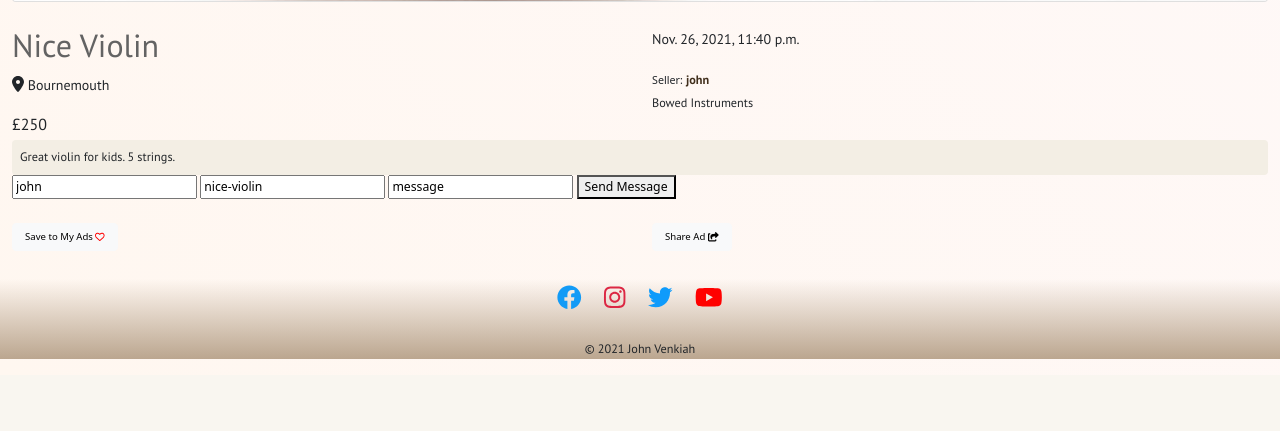
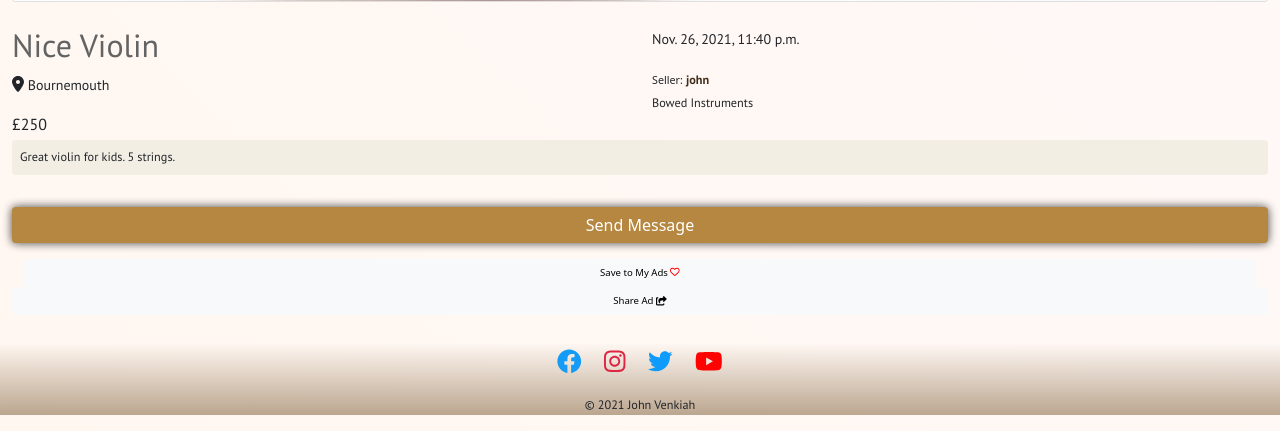
Before and after one commit to johnvenkiah/CI_PP4_John_Venkiah, a Django app: a page that uses templates/main/base.html in a window 1280 px wide. Shown: the part 2166-2597 px from the top of the page. Before the commit the page ends 2525 px from the top, so only its background shows below. Run offline with Django 3.2, Linux system fonts and the light colour scheme; a user stored in the database is signed in; data comes from the database, SQL or seed files in the repository; data that the repository does not hold is empty; some web fonts are replaced.

Commit message:
change layout for ad deatil

```diff
--- a/templates/ads/ad_detail.html
+++ b/templates/ads/ad_detail.html
@@ -39,30 +39,29 @@
         </div>
     </div>
     <div class="row">
-        <div class="col">
+        <div class="col mt-3">
             {% if request.user.username == ad.seller.username %}
-            <a class="btn btn-success"href="{% url 'ads:ad_update' ad.seller ad.slug %}">Edit Ad</a>
+            <a class="btn btn-main" href="{% url 'ads:ad_update' ad.seller ad.slug %}">Edit Ad</a>
             {% endif %}
         </div>
     </div>
+    {% if user.is_authenticated and request.user.username != ad.seller.username %}
     <div class="row">
-        <div class="col">
-            <form action="{% url 'msg:msg' %}" method="post">{% csrf_token %}
-                <input type="text" name="recipient" id="recipient" value="{{ ad.seller }}">
-                <input type="text" name="ad_slug" id="ad_slug" value="{{ ad.slug }}">
-                <input type="text" name="message" id="message" value="message">
-                <button type="submit">Send Message</button>
+            <form class="col mt-3 d-grid" action="{% url 'msg:msg' %}" method="post">{% csrf_token %}
+                <input type="hidden" name="recipient" id="recipient" value="{{ ad.seller }}">
+                <input type="hidden" name="ad_slug" id="ad_slug" value="{{ ad.slug }}">
+                <input type="hidden" name="message" id="message" value="message">
+                <button class="btn btn-main" type="submit">Send Message</button>
             </form>
             <!-- <a href="" class="btn btn-main">
                 Send message
             </a> -->
-        </div>
     </div>
-    <div class="row mt-4">
-        <div class="col-6 mx-auto">
+    {% endif %}
+    <div class="row mx-auto mt-3">
             {% if user.is_authenticated %}
                 {% if request.user.username != ad.seller.username %}
-                <form class="d-inline" action="{% url 'ads:ad_save' ad.slug %}" method="POST">
+                <form class="d-grid" action="{% url 'ads:ad_save' ad.slug %}" method="POST">
                     {% csrf_token %}
                     <button type="submit" name="ad_id" value="{{ ad.slug }}" class="btn btn-light save-share-link">
                         Save to My Ads
@@ -78,8 +77,6 @@
             <p>Please log in to save ads.</p>
             <!-- <span class="text-secondary"><i class="far fa-heart"></i></span> -->
             {% endif %}
-        </div>
-        <div class="col-6 mx-auto">
             <button type="button" class="btn btn-light save-share-link" data-bs-toggle="modal" data-bs-target="#exampleModal">
                 Share Ad
                 <i class="fas fa-share-square"></i>
@@ -122,7 +119,6 @@
                 </div>
               </div>
         </div>
-    </div>
 </div>
 
 {% endblock %}
--- a/templates/main/base.html
+++ b/templates/main/base.html
@@ -104,7 +104,7 @@
                 <a href="https://www.twitter.com/"><i class="fab fa-twitter ms-3"></i></a>
                 <a href="https://www.youtube.com/"><i class="fab fa-youtube ms-3"></i></a>
             </p>
-            <p class="mt-4 text-center text-dark">© 2021 John Venkiah</p>
+            <p class="text-center text-dark">© 2021 John Venkiah</p>
         </footer>
     </div>
     <script src="https://code.jquery.com/jquery-3.6.0.min.js"
```
